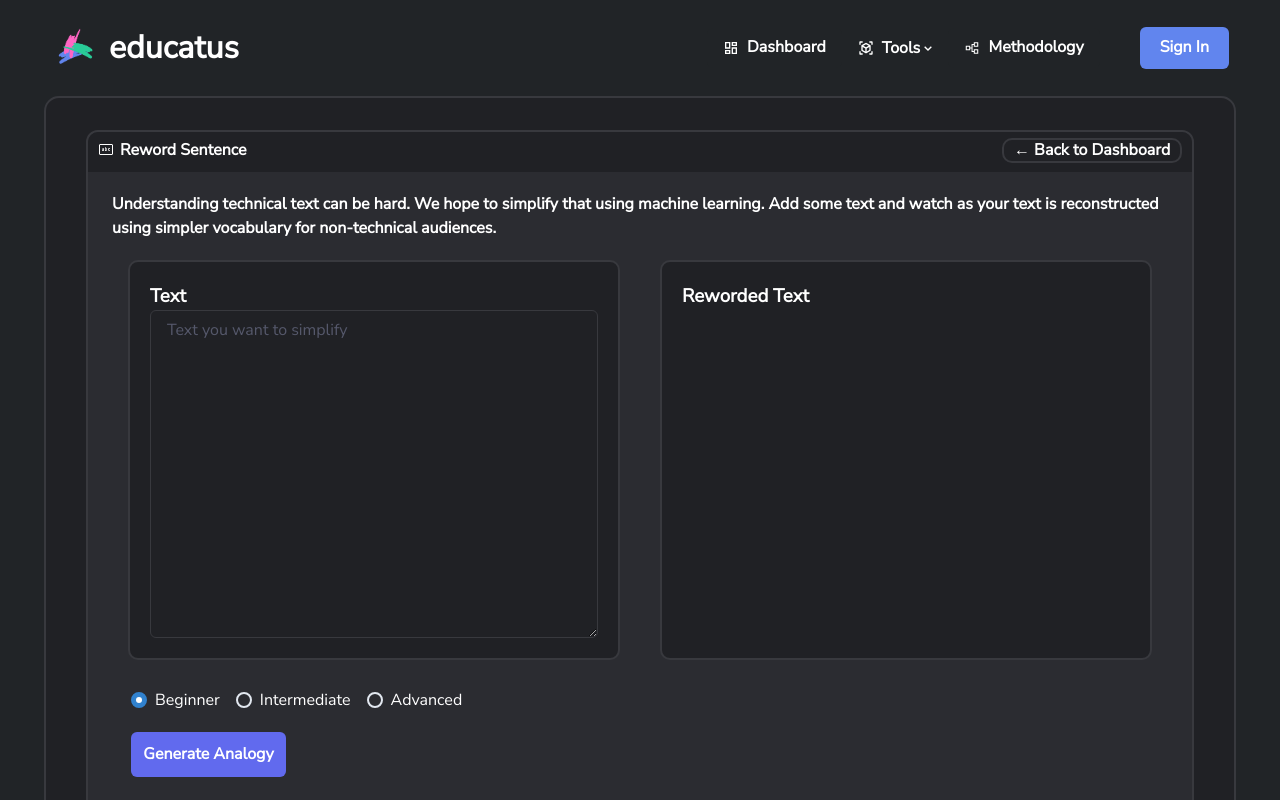
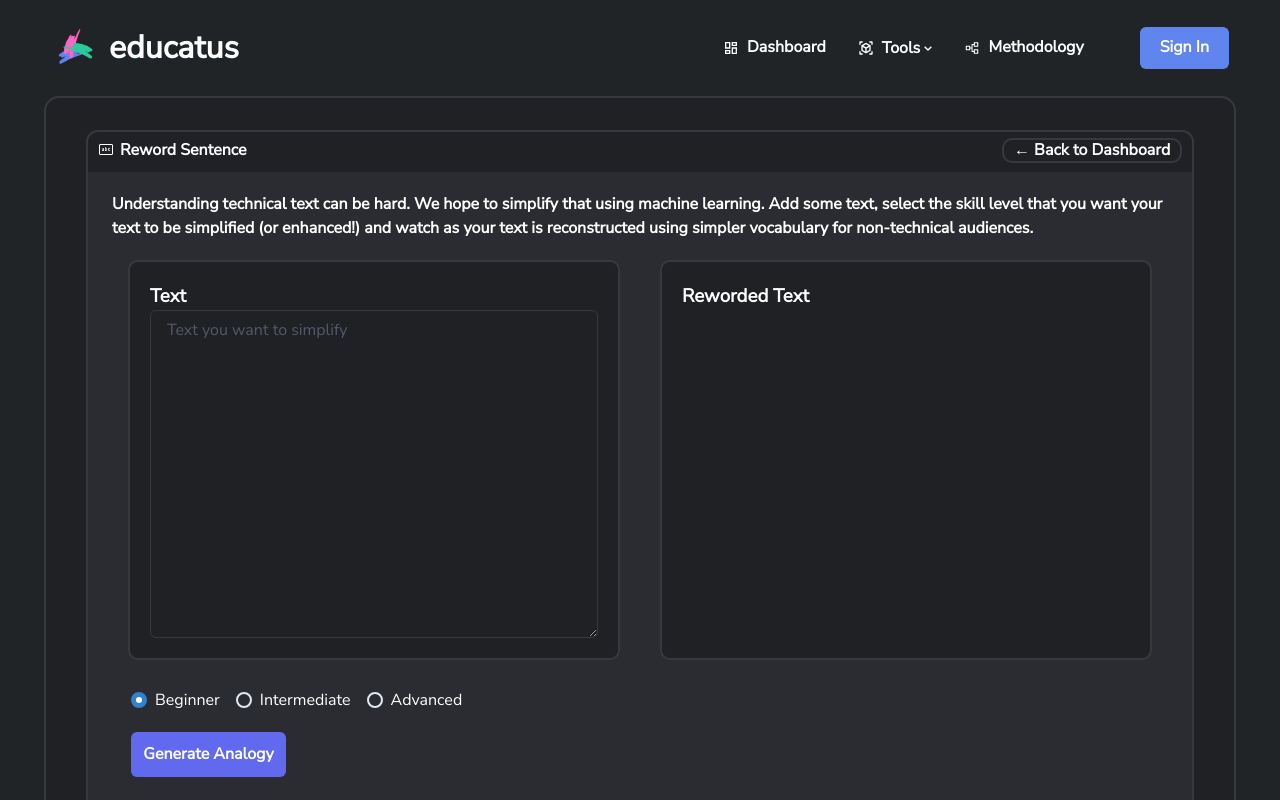
Before and after one commit to kyledampier/AI-Hackathon-2022, a Next.js app in the folder frontend/: page /rewordsentence in a window 1280 px wide. Shown: the top 800 px of the page. Built offline with nearby package versions, Linux system fonts and the light colour scheme; no server answers.

Commit message:
Tweaked summary

```diff
--- a/frontend/src/pages/rewordsentence.tsx
+++ b/frontend/src/pages/rewordsentence.tsx
@@ -66,7 +66,7 @@ const RewordSentence: NextPage = () => {
             </Flex>
             <Flex flexDir="column" p={5} pl={6} pr={3} flexDirection="row" width="100%">
               <Text fontWeight={800} color="white">
-                Understanding technical text can be hard. We hope to simplify that using machine learning. Add some text and watch as your text is reconstructed using simpler vocabulary for non-technical audiences.
+                Understanding technical text can be hard. We hope to simplify that using machine learning. Add some text, select the skill level that you want your text to be simplified (or enhanced!) and watch as your text is reconstructed using simpler vocabulary for non-technical audiences.
               </Text>
             </Flex>
             <form onSubmit={onSubmit}>
```
